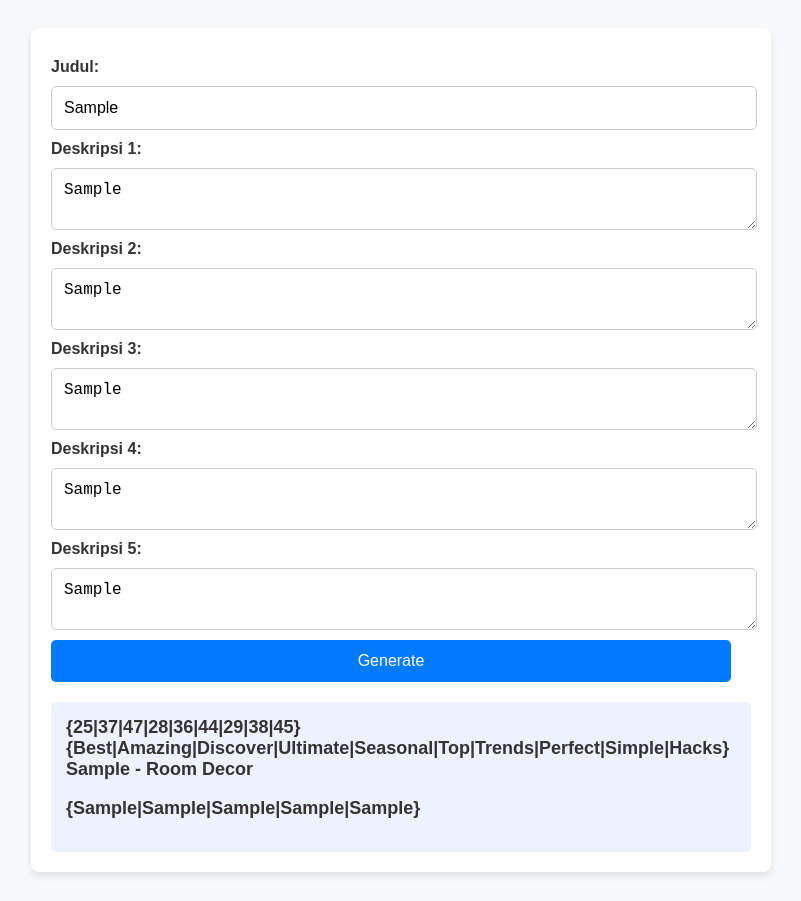
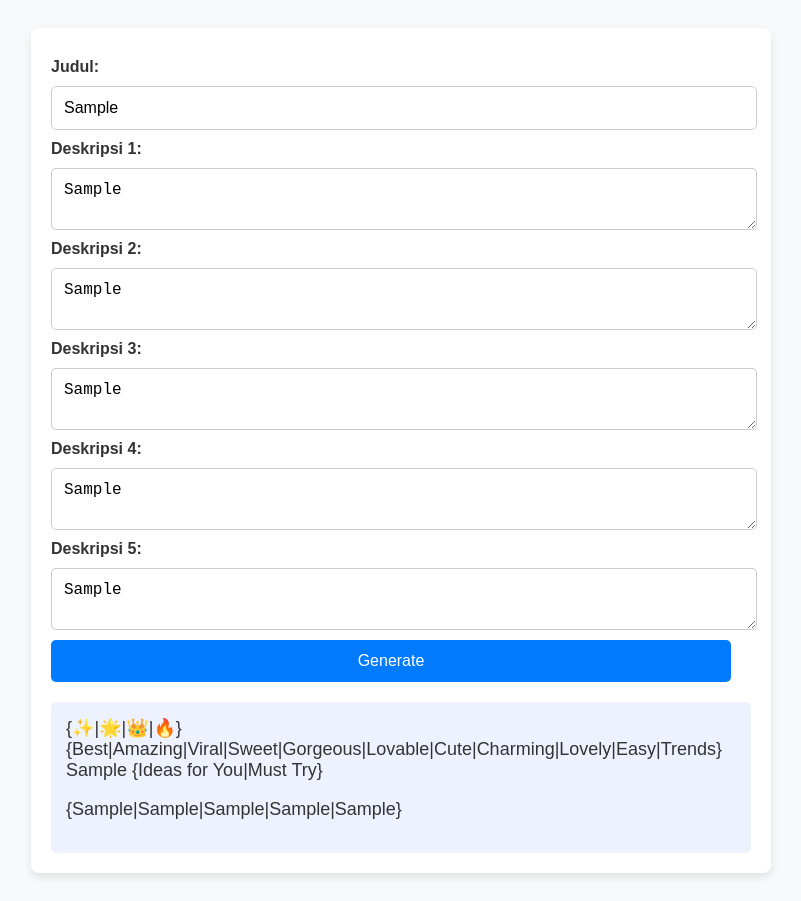
Before and after one commit to hairstylespint/tool2, a plain HTML site: page index.html in a window 1280 px wide. Both pictures are taken after typing "Sample", "Sample", "Sample", "Sample", "Sample", "Sample" into the empty fields and a click on the button "Generate". Shown: the whole page, without its empty margins (239-1040 px from the left). Drawn offline with Linux system fonts and the light colour scheme.

Commit message:
Update index.html

```diff
--- a/index.html
+++ b/index.html
@@ -53,7 +53,6 @@
             background: #eef2ff;
             border-radius: 5px;
             font-size: 18px;
-            font-weight: bold;
             text-align: left;
         }
     </style>
@@ -81,8 +80,6 @@
 
     <script>
         function generateOutput() {
-            const numbers = [25, 37, 47, 28, 36, 44, 29, 38, 45];
-            const words = ["Best", "Amazing", "Discover", "Ultimate", "Seasonal", "Top", "Trends", "Perfect", "Simple", "Hacks"];
 
             const judul = document.getElementById("judul").value;
             const text1 = document.getElementById("text1").value;
@@ -91,7 +88,7 @@
             const text4 = document.getElementById("text4").value;
             const text5 = document.getElementById("text5").value;
 
-            const output1 = `{25|37|47|28|36|44|29|38|45} {Best|Amazing|Discover|Ultimate|Seasonal|Top|Trends|Perfect|Simple|Hacks} ${judul} - Room Decor`;
+            const output1 = `{✨|🌟|👑|🔥} {Best|Amazing|Viral|Sweet|Gorgeous|Lovable|Cute|Charming|Lovely|Easy|Trends} ${judul} {Ideas for You|Must Try}`;
             const outputParagraph = `{${text1}|${text2}|${text3}|${text4}|${text5}}`;
 
             document.getElementById("output").innerHTML = `${output1}<br><p>${outputParagraph}</p>`;
```
